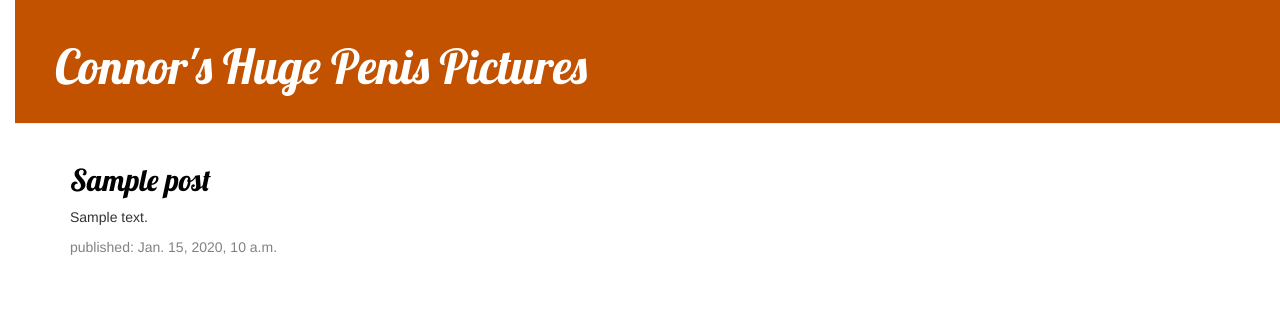
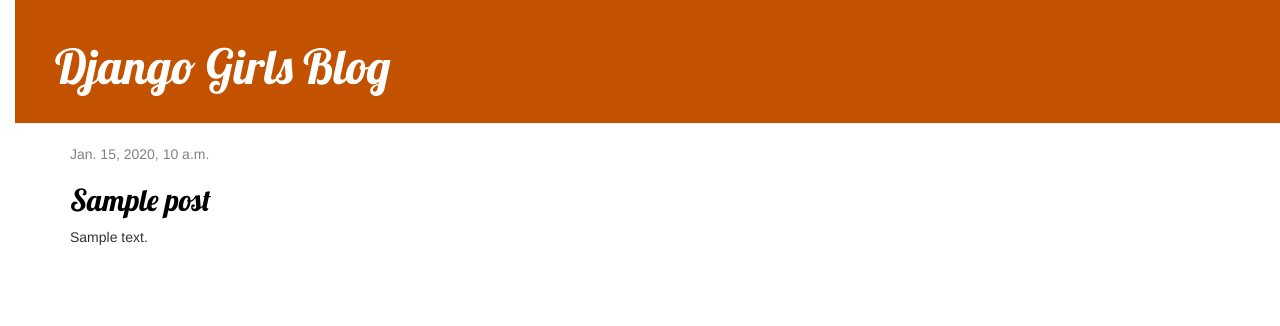
Before and after one commit to bowmanconnor/DjangoBlog, a Django app: template blog/templates/blog/post_list.html in a window 1280 px wide. Shown: the top 326 px of the page. Run offline with Django 3.2, Linux system fonts and the light colour scheme; the template is opened without the code that fills it: most values are stand-ins (such as "Sample title", 1, 10 or a date in 2020); some libraries are stand-ins or nearby versions.

Commit message:
Added templates

```diff
--- /dev/null
+++ b/blog/templates/blog/base.html
@@ -0,0 +1,25 @@
+{% load static %}
+<html>
+    <head>
+        <title>Django Girls blog</title>
+        <link rel="stylesheet" href="//maxcdn.bootstrapcdn.com/bootstrap/3.2.0/css/bootstrap.min.css">
+        <link rel="stylesheet" href="//maxcdn.bootstrapcdn.com/bootstrap/3.2.0/css/bootstrap-theme.min.css">
+        <link href='//fonts.googleapis.com/css?family=Lobster&subset=latin,latin-ext' rel='stylesheet' type='text/css'>
+        <link rel="stylesheet" href="{% static 'css/blog.css' %}">
+    </head>
+    <body>
+
+        <div class="page-header">
+            <h1><a href="/">Django Girls Blog</a></h1>
+        </div>
+        <div class="content container">
+            <div class="row">
+                <div class="col-md-8">
+                {% block content %}
+                {% endblock %}
+                </div>
+            </div>
+        </div>
+
+    </body>
+</html>
--- a/blog/templates/blog/post_list.html
+++ b/blog/templates/blog/post_list.html
@@ -1,34 +1,13 @@
-{% load static %}
-<html>
-    <head>
-        <link rel="stylesheet" href="//maxcdn.bootstrapcdn.com/bootstrap/3.2.0/css/bootstrap.min.css">
-        <link rel="stylesheet" href="//maxcdn.bootstrapcdn.com/bootstrap/3.2.0/css/bootstrap-theme.min.css">
-        <link rel="stylesheet" href="{% static 'css/blog.css' %}">
-        <link href="//fonts.googleapis.com/css?family=Lobster&subset=latin,latin-ext" rel="stylesheet" type="text/css">
-        <title>Connor's Huge Penis Pictures</title>
-    </head>
-    <body>
-        <div class="page-header">
-            <h1><a href="/">Connor's Huge Penis Pictures</a></h1>
+{% extends 'blog/base.html' %}
+
+{% block content %}
+    {% for post in posts %}
+        <div class="post">
+            <div class="date">
+                {{ post.published_date }}
+            </div>
+            <h2><a href="{% url 'post_detail' pk=post.pk %}">{{ post.title }}</a></h2>
+            <p>{{ post.text|linebreaksbr }}</p>
         </div>
-        <div>
-
-        <div class="content container">
-                <div class="row">
-                    <div class="col-md-8">
-                        {% for post in posts %}
-                            <div class="post">
-                                <h2><a href="">{{ post.title }}</a></h2>
-                                <p>{{ post.text|linebreaksbr }}</p>
-                                <div class="date">
-                                        <p>published: {{ post.published_date }}</p>
-                                    </div>
-                            </div>
-                        {% endfor %}
-                    </div>
-                </div>
-            </div>
-        </div>
-
-    </body>
-</html>
+    {% endfor %}
+{% endblock %}
--- a/blog/urls.py
+++ b/blog/urls.py
@@ -3,4 +3,5 @@
 
 urlpatterns = [
     path('', views.post_list, name='post_list'),
+    path('post/<int:pk>', views.post_detail, name='post_detail'),
 ]
--- a/blog/views.py
+++ b/blog/views.py
@@ -1,4 +1,4 @@
-from django.shortcuts import render
+from django.shortcuts import render, get_object_or_404
 from django.utils import timezone
 from .models import Post
 
@@ -6,3 +6,7 @@
 def post_list(request):
     posts = Post.objects.filter(published_date__lte=timezone.now()).order_by('published_date')
     return render(request, 'blog/post_list.html', {'posts':posts})
+
+def post_detail(request, pk):
+    post = get_object_or_404(Post, pk=pk)
+    return render(request, 'blog/post_detail.html', {'post': post})
```
Also changed, not shown: blog/templates/blog/post_detail.html (added, +13 -0 lines).
